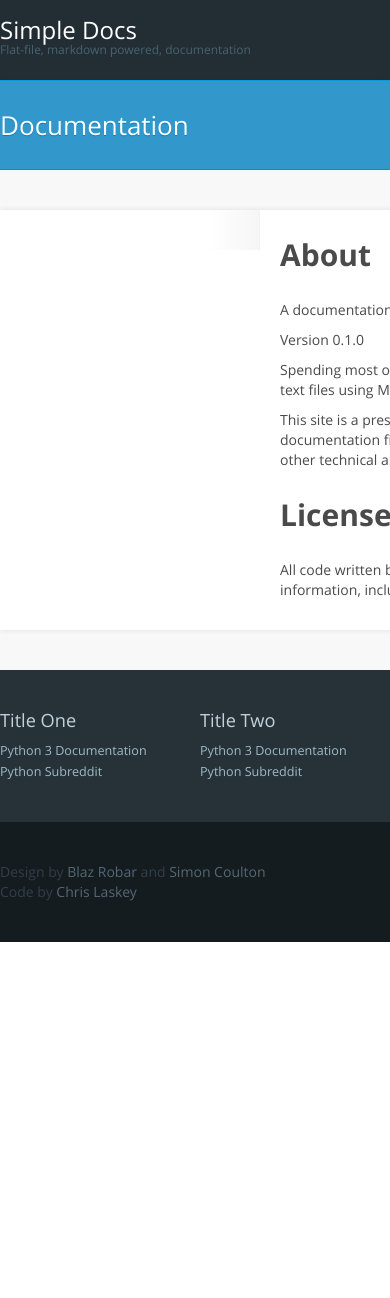
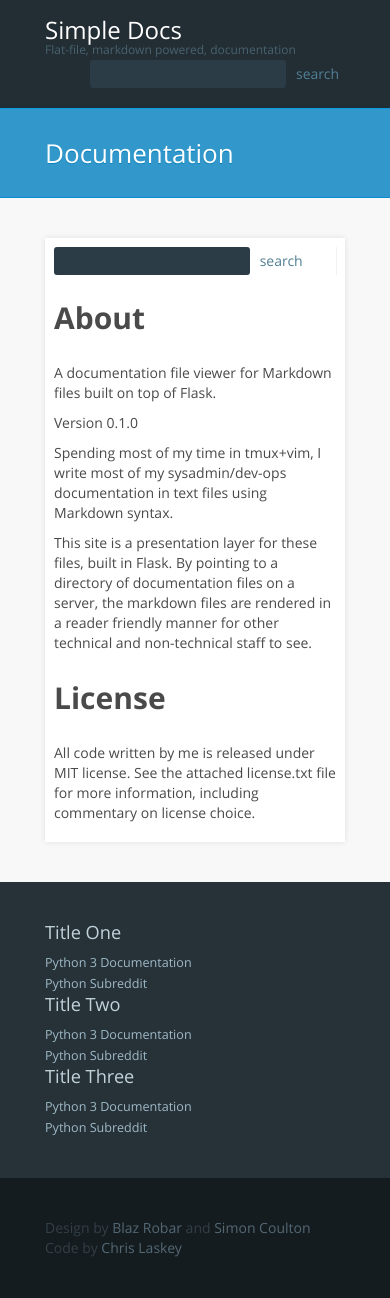
Before and after one commit to chrislaskey/simpledocs, a Flask app: page / in a window 390 px wide; the page is wider, and only the part inside the window is pictured. Before the commit the page ends 942 px from the top of that part, so only its background shows below. Run offline with Flask 2, Linux system fonts and the light colour scheme; parts of the project's set-up code (start-up, migrations or seed data) failed here and were passed over.

Commit message:
Adding responsive design

```diff
--- a/static/css/main.css
+++ b/static/css/main.css
@@ -78,20 +78,19 @@ input:focus{
 /* Structure */
 
 .wrapper {
-	width:100%;
+	width: 100%;
 }
 
 header {
 	background: #232e34;
 }
 
-	header #header-content{
+	header #header-content {
 		margin: 0px auto;
-		padding:20px 0px;
-		width: 940px;
+		padding: 20px 0px;
 	}
 
-#wrapper-banner{
+#wrapper-banner {
 	background: #3298cb;
 	border-bottom: 1px solid #068fd4;
 	border-top: 1px solid #099ae3;
@@ -104,32 +103,30 @@ header {
 		margin: 0px auto;
 		padding: 34px 0;
 		text-shadow: 0 1px #0881bd;
-		width: 940px;
 	}
 
-#wrapper-main{
-	background:#f8f8f8;
-	padding:40px 0px;
+#wrapper-main {
+	background: #f8f8f8;
+	padding: 40px 0px;
 }
 
 	#main {
 		background: #fff;
 		box-shadow: 0 0 6px rgba(0, 0, 0, 0.10);
-		margin:0px auto;
-		width:940px;
+		margin: 0px auto;
 	}
 
 		#sidebar {
-			border-right:1px solid #f2f2f2;
+			border-right: 1px solid #f2f2f2;
 			float: left;
-			min-height: 100%;
-			width: 259px;
+			margin: 3%;
+			width: 94%;
 		}
 
 		#content {
 			float: left;
-			padding:20px 20px 20px 20px;
-			width: 640px;
+			margin: 3%;
+			width: 94%;
 		}
 
 #footer-banner {
@@ -137,20 +134,18 @@ header {
 	padding: 40px 0px;
 }
 
-	#footer-banner-content{
+	#footer-banner-content {
 		color: #9fb9c7;
-		margin:0px auto;
-		width:940px;
+		margin: 0px auto;
 	}
 
 footer {
 	padding: 40px 0px;
 }
 
-	#footer-content{
+	#footer-content {
 		color: #333f46;
-		margin:0px auto;
-		width:940px;
+		margin: 0px auto;
 	}
 
 /* Header content */
@@ -266,7 +261,6 @@ form.search {
 #sidebar nav {
 	background: -webkit-linear-gradient(left, #fff 0%, #fff 20%, #fff 80%, #f6f6f6 100%);
 	background: linear-gradient(to right, #fff 0%, #fff 20%, #fff 80%, #f6f6f6 100%);
-	padding:20px 0px;
 }
 
 	#sidebar nav ul {
--- a/templates/page.html
+++ b/templates/page.html
@@ -11,11 +11,13 @@
 
 	<header class="wrapper">
 
-		<div class="clearfix" id="header-content">
+		<div class="clearfix container" id="header-content">
 
-			<a class="logo" href="/">Simple Docs<span>Flat-file, markdown powered, documentation</span></a>
+			<a class="eight columns alpha logo" href="/">Simple Docs<span>Flat-file, markdown powered, documentation</span></a>
 
+			<div class="eight columns omega">
 				{% include "structure/search.html" %}
+			</div>
 
 		</div>
 
@@ -23,12 +25,14 @@
 
 	<section class="wrapper" id="wrapper-banner">
 
-		<div class="clearfix" id="banner">
+		<div class="clearfix container" id="banner">
 
-			<h3>Documentation</h3>
+			<h3 class="eight columns alpha">Documentation</h3>
 
+			<div class="eight columns omega">
 				{% import 'structure/nav.html' as nav %}
 				{{ nav.main(nav_items) }}
+			</div>
 
 		</div>
 
@@ -36,16 +40,21 @@
 
 	<section class="wrapper" id="wrapper-main">
 
-		<div class="clearfix" id="main">
+		<div class="clearfix container" id="main">
 
+			<div class="four columns" id="container-sidebar">
 				<div id="sidebar">
+					{% include "structure/search.html" %}
 					{{ nav.side(nav_items) }}
 				</div>
+			</div>
 
+			<div class="twelve columns" id="container-content">
 				<div id="content">
 					{% block content %}
 						{{ content|safe }}
 					{% endblock %}
+				</div>
 			</div>
 
 		</div>
@@ -54,18 +63,18 @@
 
 	<section id="footer-banner">
 
-		<div class="clearfix" id="footer-banner-content">
-			<ul>
+		<div class="container clearfix" id="footer-banner-content">
+			<ul class="four columns">
 				<li class="title">Title One</li>
 				<li><a href="http://docs.python.org/3/">Python 3 Documentation</a></li>
 				<li><a href="http://www.reddit.com/r/python">Python Subreddit</a></li>
 			</ul>
-			<ul>
+			<ul class="four columns">
 				<li class="title">Title Two</li>
 				<li><a href="http://docs.python.org/3/">Python 3 Documentation</a></li>
 				<li><a href="http://www.reddit.com/r/python">Python Subreddit</a></li>
 			</ul>
-			<ul>
+			<ul class="four columns">
 				<li class="title">Title Three</li>
 				<li><a href="http://docs.python.org/3/">Python 3 Documentation</a></li>
 				<li><a href="http://www.reddit.com/r/python">Python Subreddit</a></li>
@@ -76,9 +85,11 @@
 
 	<footer class="wrapper">
 
-		<div id="footer-content">
+		<div class="container" id="footer-content">
+			<div class="sixteen columns alpha omega">
 				Design by <a href="http://www.blazrobar.com">Blaz Robar</a> and <a href="https://github.com/simoncoulton">Simon Coulton</a><br/>
 				Code by <a href="http://github.com/chrislaskey">Chris Laskey</a>
+			</div>
 		</div>
 
 	</footer>
```
Lines whose indentation alone changed are shown as unchanged.
